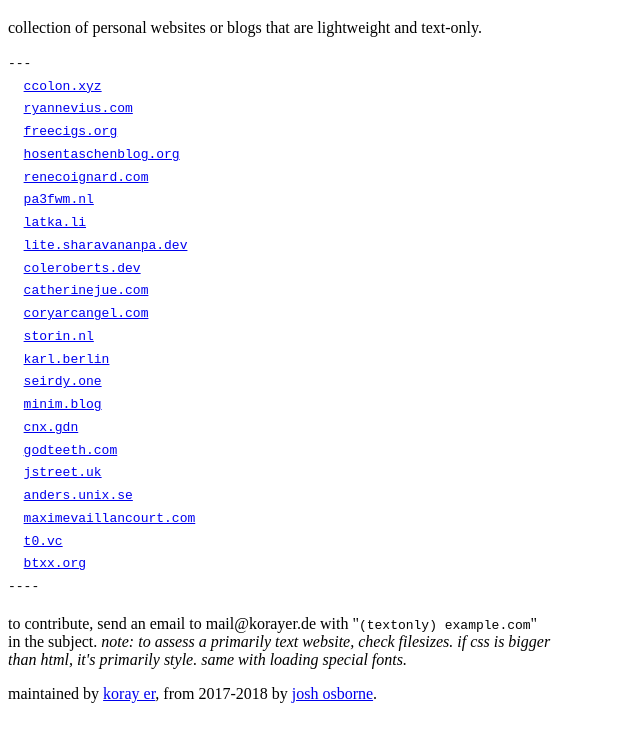
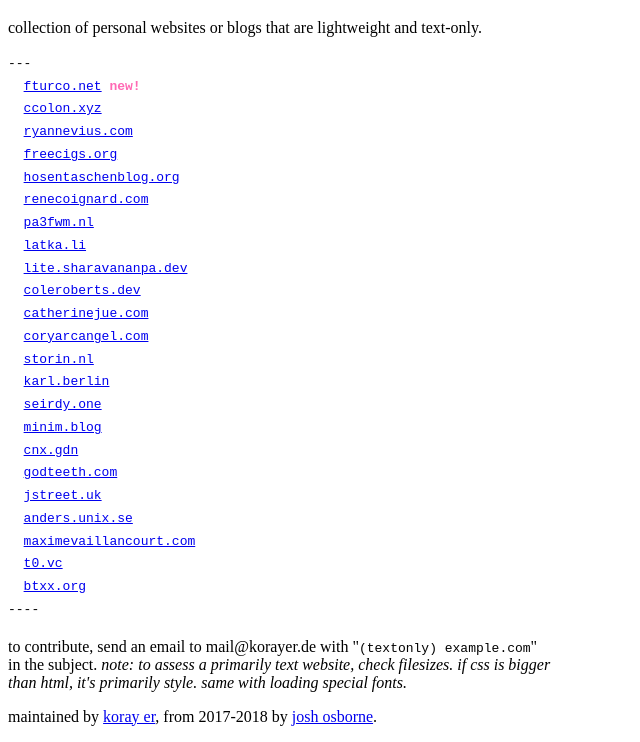
Before and after one commit to ikiruneo/textonly.website, a plain HTML site: page index.html in a window 1280 px wide. Shown: the part 61-803 px from the top of the page, without its empty margins (0-640 px from the left). Drawn offline with Linux system fonts and the light colour scheme.

Commit message:
adding fturco.net

```diff
--- a/index.html
+++ b/index.html
@@ -14,7 +14,8 @@
 <h1>textonly.website</h1>
 <p>collection of personal websites or blogs that are lightweight and text-only.</p>
 <pre>---
-  <a href="https://ccolon.xyz/lang=en/index.html">ccolon.xyz</a> <!--<span title="added: 2025-01-13">new!</span>-->
+  <a href="https://fturco.net/">fturco.net</a> <span title="added: 2025-01-31">new!</span>
+  <a href="https://ccolon.xyz/lang=en/index.html">ccolon.xyz</a>
   <a href="https://ryannevius.com/">ryannevius.com</a>
   <a href="https://freecigs.org/">freecigs.org</a>
   <a href="https://www.hosentaschenblog.org/">hosentaschenblog.org</a>
```
